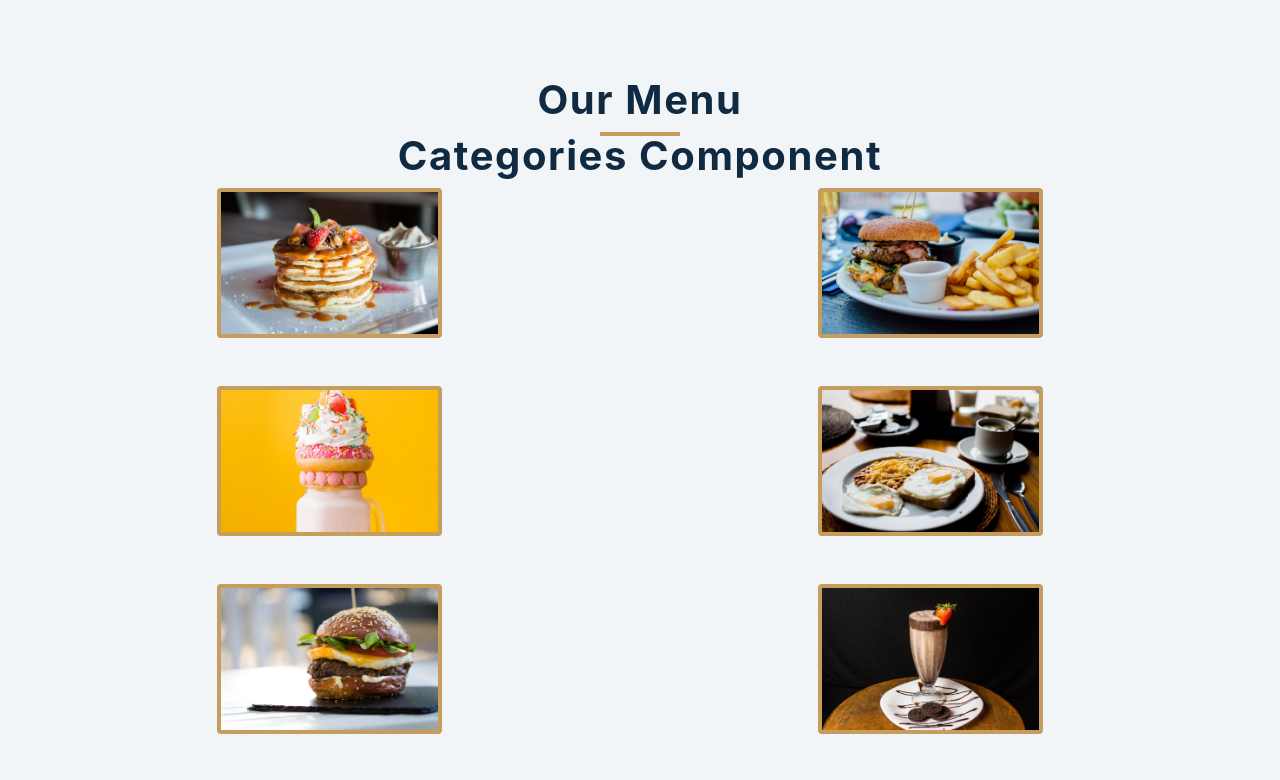
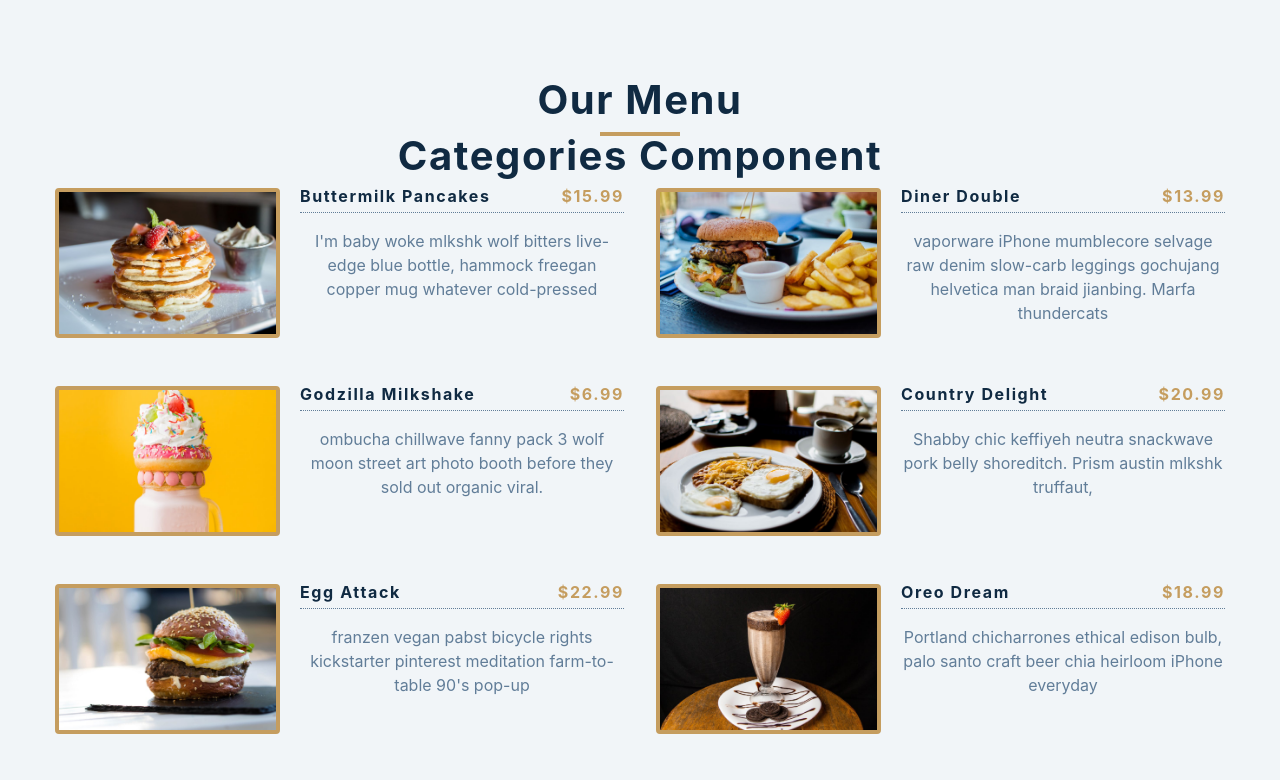
Before and after one commit to jos3ph-m/Menu, a React (Create React App) app: page / in a window 1280 px wide. Shown: the top 780 px of the page. Built offline with nearby package versions, Linux system fonts and the light colour scheme.

Commit message:
working on Menu component

```diff
--- a/src/Menu.js
+++ b/src/Menu.js
@@ -4,10 +4,17 @@ const Menu = ({ items }) => {
   return (
     <div className="section-center">
       {items.map((menuItem) => {
-        const { id, title, img, desc } = menuItem;
+        const { id, title, img, price, desc } = menuItem;
         return (
           <article key={id} className="menu-item">
             <img src={img} alt={title} className="photo" />
+            <div className="item-info">
+              <header>
+                <h4>{title}</h4>
+                <h4 className="price">${price}</h4>
+              </header>
+              <p className="item-text">{desc}</p>
+            </div>
           </article>
         );
       })}
```
